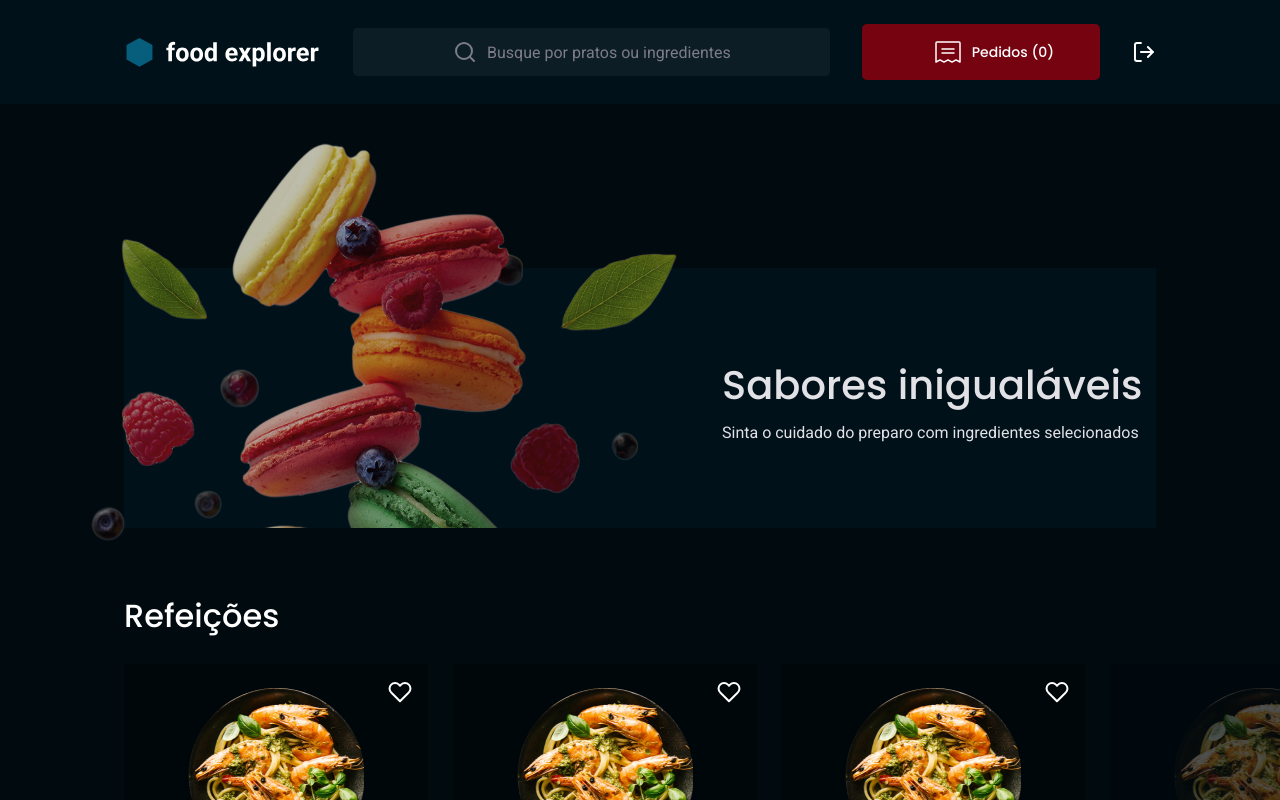
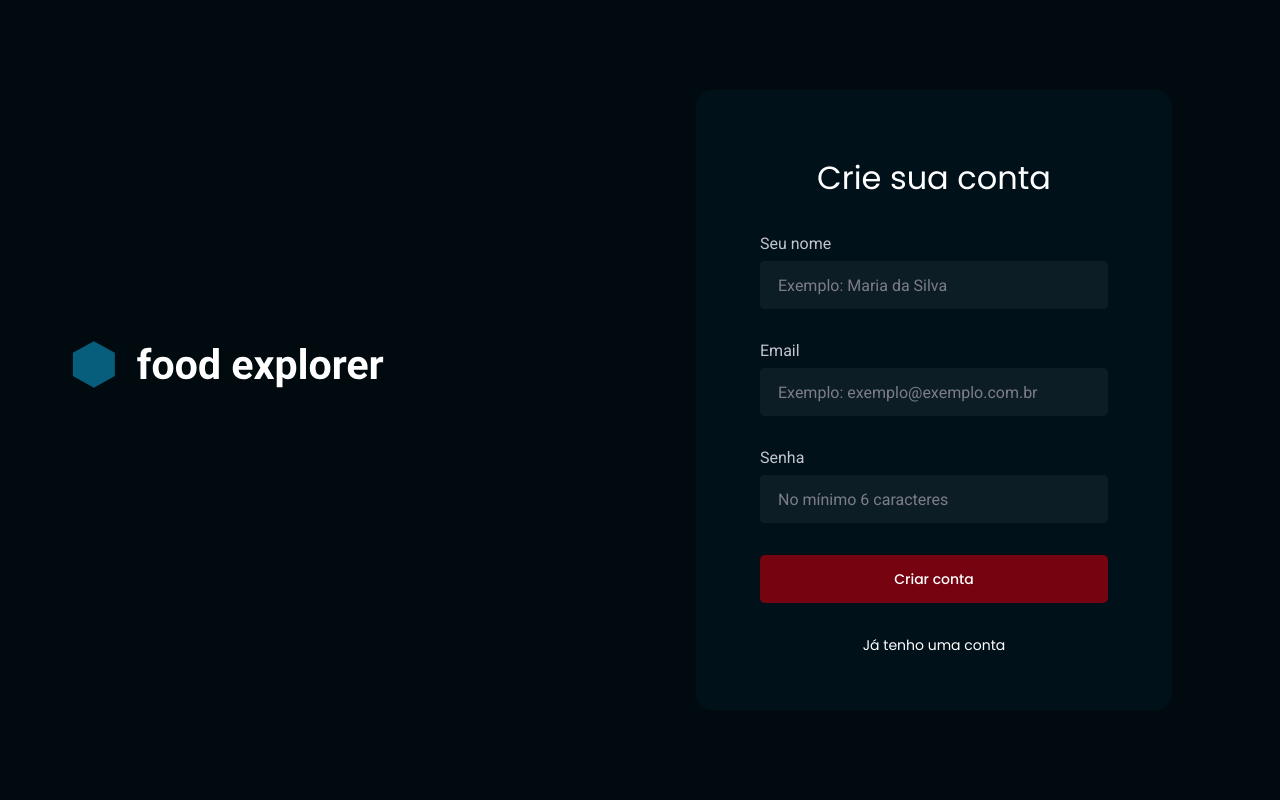
Before and after one commit to leonardonunes3/food-explorer-frontend, a React (Vite) app: page / in a window 1280 px wide. Built offline with nearby package versions, Linux system fonts and the light colour scheme.

Commit message:
final layout adjust

```diff
--- a/src/main.jsx
+++ b/src/main.jsx
@@ -4,13 +4,13 @@ import GlobalStyles from './styles/global';
 import { ThemeProvider } from 'styled-components';
 import theme from './styles/theme';
 
-import { Home } from './pages/Home';
+import { SignUp } from './pages/SignUp';
 
 ReactDOM.createRoot(document.getElementById('root')).render(
   <React.StrictMode>
     <ThemeProvider theme={theme}>
       <GlobalStyles />
-      <Home />
+      <SignUp />
     </ThemeProvider>
   </React.StrictMode>
 )
--- a/src/pages/SignIn/styles.js
+++ b/src/pages/SignIn/styles.js
@@ -54,4 +54,8 @@ export const Form = styled.form`
         margin-bottom: 32px;
     }
 
+    button {
+        justify-content: center;
+    }
+
 `;
--- a/src/pages/SignUp/index.jsx
+++ b/src/pages/SignUp/index.jsx
@@ -32,7 +32,7 @@ export function SignUp() {
             alternativeInput
           />
 
-          <Button title="Criar uma conta" />
+          <Button title="Criar conta" />
 
           <ButtonText title="Já tenho uma conta" />
 
--- a/src/pages/SignUp/styles.js
+++ b/src/pages/SignUp/styles.js
@@ -54,4 +54,8 @@ export const Form = styled.form`
         margin-bottom: 32px;
     }
 
+    button {
+        justify-content: center;
+    }
+
 `;
```
